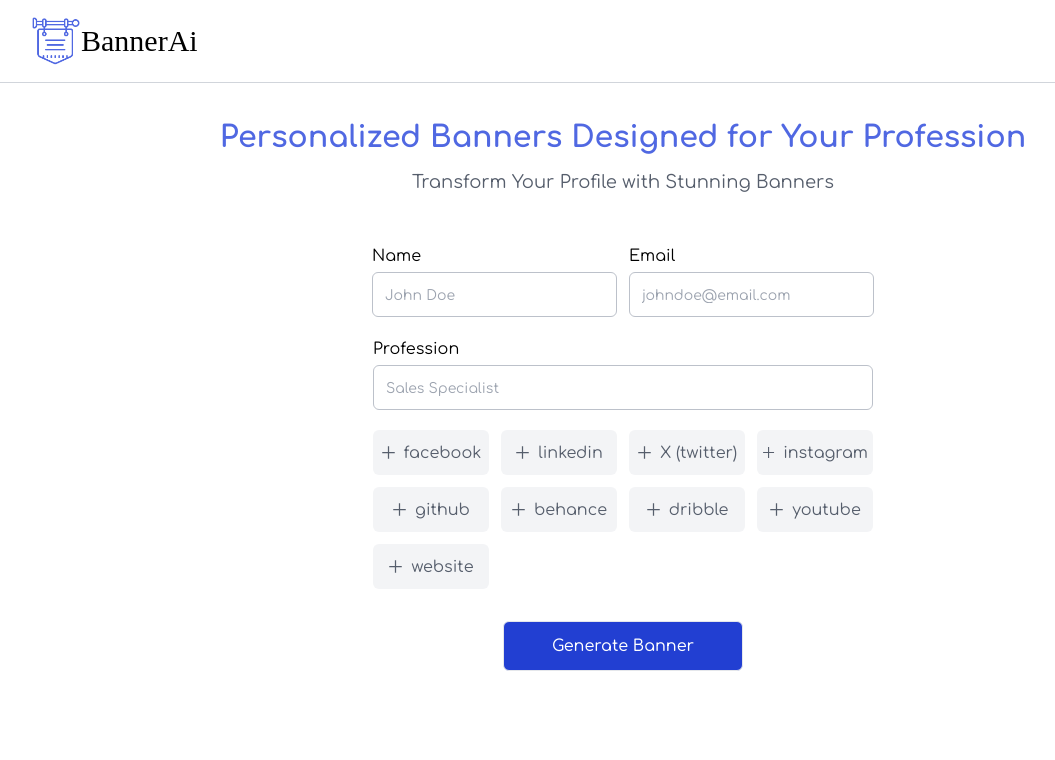
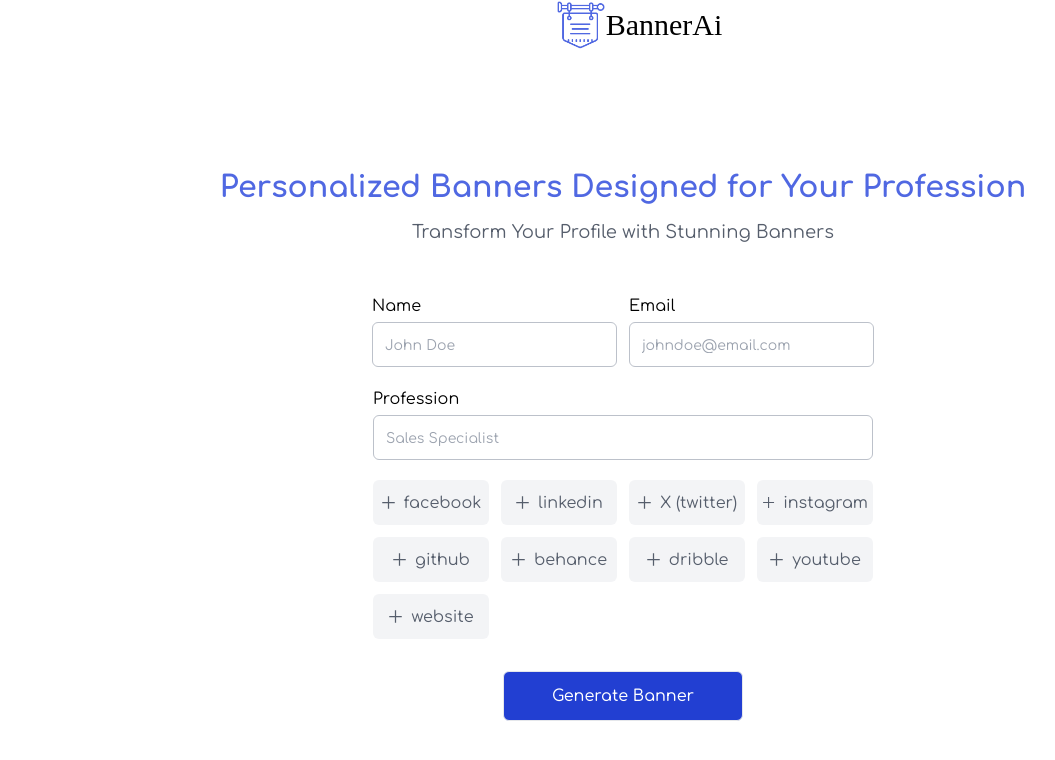
Before and after one commit to okhuaroboosayuki/BannerAi, a React (Vite) app: page / in a window 1280 px wide. Shown: the top 760 px of the page, without its empty margins (17-1072 px from the left). Built offline with nearby package versions, Linux system fonts and the light colour scheme; a web font is replaced by a local one.

Commit message:
remove fixed-header styles to streamline CSS and improve maintainability

```diff
--- a/src/index.css
+++ b/src/index.css
@@ -27,11 +27,6 @@
 }
 
 @layer components {
-  .fixed-header {
-    @apply fixed top-0 left-0 z-10 w-full p-4 border-b-[0.5px] border-b-gray-300 bg-white flex justify-between items-center;
-    transition: transform 0.8s ease-in-out;
-  }
-
   .input {
     @apply h-[45px] placeholder:text-sm outline-none border focus:border-Pewter rounded-md text-base px-3 text-Pewter;
   }
@@ -83,8 +78,4 @@
     -ms-overflow-style: none; /* IE and Edge */
     scrollbar-width: none; /* Firefox */
   }
-
-  .header-hidden {
-    @apply -translate-y-full;
-  }
 }
```
